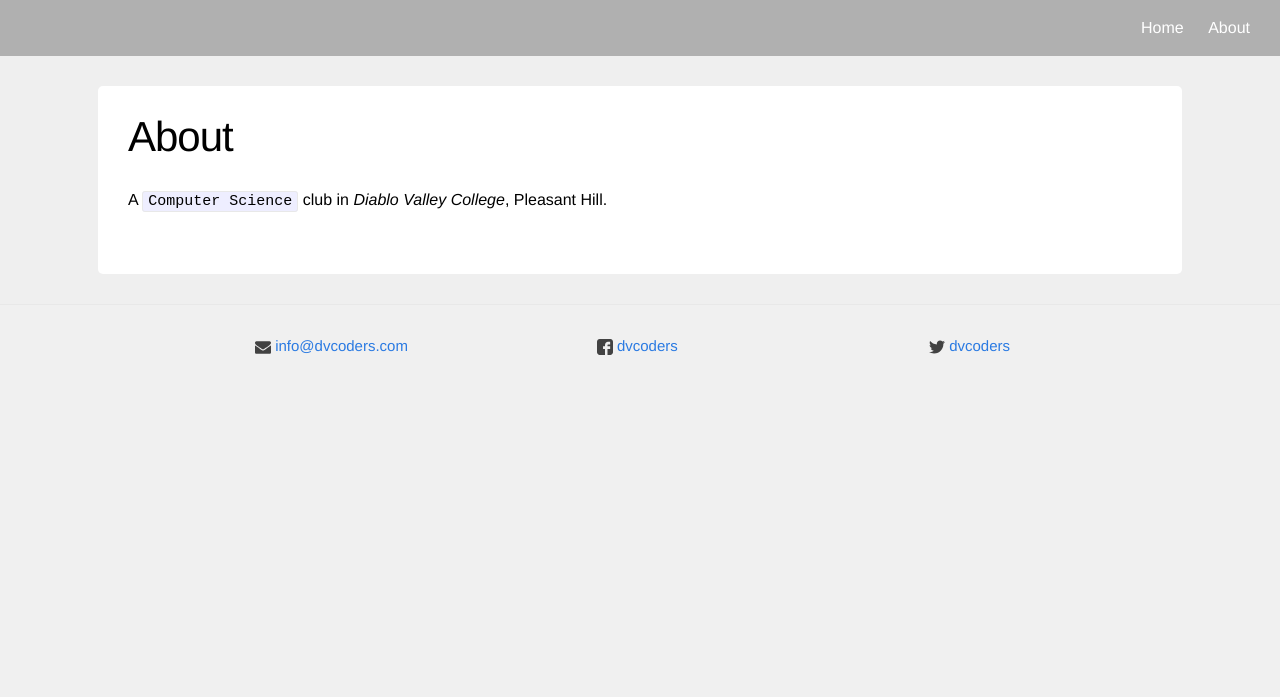
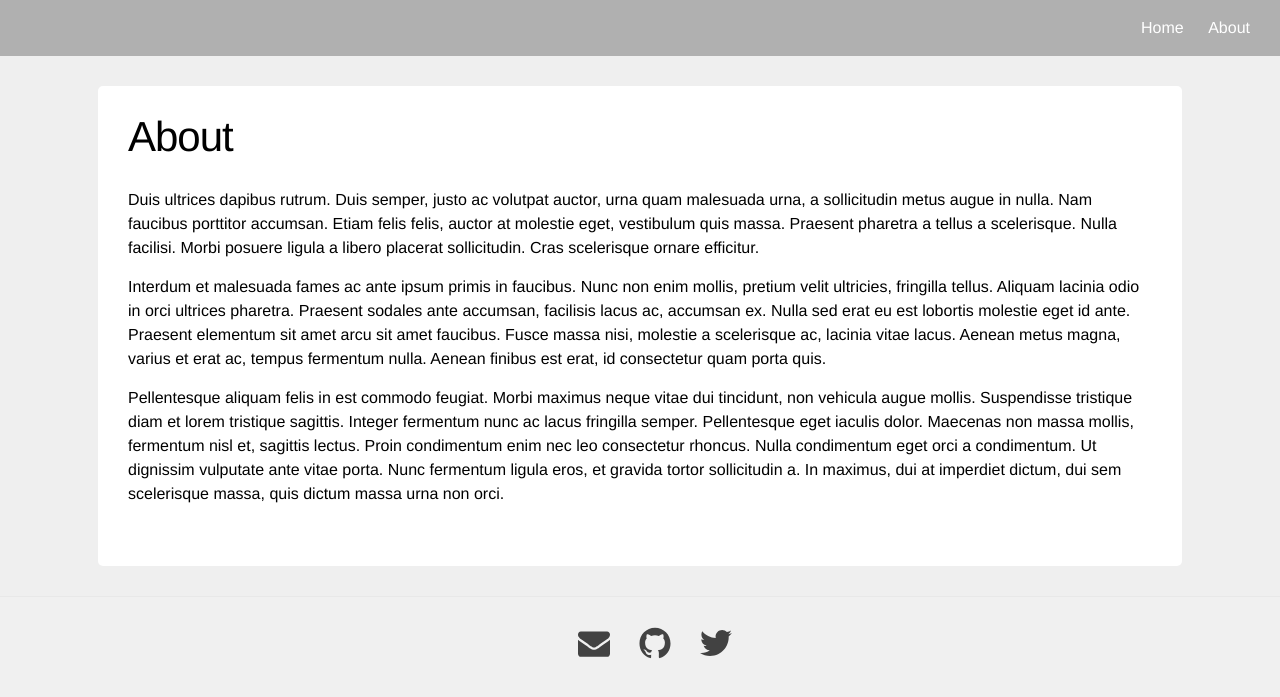
Before and after one commit to dvcoders/dvcoders.github.io, a Jekyll site: the page built from about.md, in a window 1280 px wide. Shown: the top 697 px of the page. Built offline with Jekyll 4.4.1, drawn with Linux system fonts in a browser that asks for light colours.

Commit message:
footer icon

```diff
--- a/_config.yml
+++ b/_config.yml
@@ -7,6 +7,7 @@ baseurl: "/dvcoders-web" # the subpath of your site, e.g. /blog/
 url: "http://jakeloo.me" # the base hostname & protocol for your site
 twitter_username: dvcoders
 github_username:  dvcoders
+facebook_username:
 
 # Build settings
 markdown: kramdown
--- a/_includes/footer.html
+++ b/_includes/footer.html
@@ -3,7 +3,8 @@
   <div class="footer-wrapper">
 
     <div class="footer-col-wrapper">
-      <div class="footer-col  footer-col-1">
+      <div class="footer-col">
+
         <ul class="social-media-list">
           <li>
             <a href="mailto:{{ site.email }}">
@@ -12,17 +13,29 @@
                 <path fill="#FFFFFF" d="M32 12.679v14.179q0 1.179-0.839 2.018t-2.018 0.839h-26.286q-1.179 0-2.018-0.839t-0.839-2.018v-14.179q0.786 0.875 1.804 1.554 6.464 4.393 8.875 6.161 1.018 0.75 1.652 1.17t1.688 0.857 1.964 0.438h0.036q0.911 0 1.964-0.438t1.688-0.857 1.652-1.17q3.036-2.196 8.893-6.161 1.018-0.696 1.786-1.554zM32 7.429q0 1.411-0.875 2.696t-2.179 2.196q-6.714 4.661-8.357 5.804-0.179 0.125-0.759 0.545t-0.964 0.679-0.929 0.58-1.027 0.482-0.893 0.161h-0.036q-0.411 0-0.893-0.161t-1.027-0.482-0.929-0.58-0.964-0.679-0.759-0.545q-1.625-1.143-4.679-3.259t-3.661-2.545q-1.107-0.75-2.089-2.063t-0.982-2.438q0-1.393 0.741-2.321t2.116-0.929h26.286q1.161 0 2.009 0.839t0.848 2.018z"/>
               </svg>
             </span>
+            </a>
+          </li>
 
-          <span class="username">{{ site.email }}</span>
-          </li>
-        </ul>
-      </div>
 
-      <div class="footer-col  footer-col-2">
-        <ul class="social-media-list">
+
           {% if site.github_username %}
           <li>
             <a href="https://github.com/{{ site.github_username }}">
+              <span class="footer-icon  icon--github">
+                <svg viewBox="0 0 16 16">
+                  <path fill="#828282" d="M7.999,0.431c-4.285,0-7.76,3.474-7.76,7.761 c0,3.428,2.223,6.337,5.307,7.363c0.388,0.071,0.53-0.168,0.53-0.374c0-0.184-0.007-0.672-0.01-1.32 c-2.159,0.469-2.614-1.04-2.614-1.04c-0.353-0.896-0.862-1.135-0.862-1.135c-0.705-0.481,0.053-0.472,0.053-0.472 c0.779,0.055,1.189,0.8,1.189,0.8c0.692,1.186,1.816,0.843,2.258,0.645c0.071-0.502,0.271-0.843,0.493-1.037 C4.86,11.425,3.049,10.76,3.049,7.786c0-0.847,0.302-1.54,0.799-2.082C3.768,5.507,3.501,4.718,3.924,3.65 c0,0,0.652-0.209,2.134,0.796C6.677,4.273,7.34,4.187,8,4.184c0.659,0.003,1.323,0.089,1.943,0.261 c1.482-1.004,2.132-0.796,2.132-0.796c0.423,1.068,0.157,1.857,0.077,2.054c0.497,0.542,0.798,1.235,0.798,2.082 c0,2.981-1.814,3.637-3.543,3.829c0.279,0.24,0.527,0.713,0.527,1.437c0,1.037-0.01,1.874-0.01,2.129 c0,0.208,0.14,0.449,0.534,0.373c3.081-1.028,5.302-3.935,5.302-7.362C15.76,3.906,12.285,0.431,7.999,0.431z"/>
+
+                </svg>
+              </span>
+            </a>
+          </li>
+          {% endif %}
+
+
+
+          {% if site.facebook_username %}
+          <li>
+            <a href="https://facebook.com/{{ site.facebook_username }}">
               <span class="footer-icon  icon--facebook">
                 <svg viewBox="0 0 90 90">
                   <path d="M90,15.001C90,7.119,82.884,0,75,0H15C7.116,0,0,7.119,0,15.001v59.998
@@ -30,16 +43,10 @@
     h15v15H59v34h16c7.884,0,15-7.119,15-15.001V15.001z"/>
                 </svg>
               </span>
-
-              <span class="username">{{ site.github_username }}</span>
             </a>
           </li>
           {% endif %}
-        </ul>
-      </div>
 
-      <div class ="footer-col footer-col-3">
-        <ul class="social-media-list">
           {% if site.twitter_username %}
             <li>
               <a href="https://twitter.com/{{ site.twitter_username }}">
@@ -49,12 +56,12 @@
                     c-0.632,0.375-1.332,0.647-2.076,0.793c-0.596-0.636-1.446-1.033-2.387-1.033c-1.806,0-3.27,1.464-3.27,3.27 c0,0.256,0.029,0.506,0.085,0.745C5.163,5.404,2.753,4.102,1.14,2.124C0.859,2.607,0.698,3.168,0.698,3.767 c0,1.134,0.577,2.135,1.455,2.722C1.616,6.472,1.112,6.325,0.671,6.08c0,0.014,0,0.027,0,0.041c0,1.584,1.127,2.906,2.623,3.206 C3.02,9.402,2.731,9.442,2.433,9.442c-0.211,0-0.416-0.021-0.615-0.059c0.416,1.299,1.624,2.245,3.055,2.271 c-1.119,0.877-2.529,1.4-4.061,1.4c-0.264,0-0.524-0.015-0.78-0.046c1.447,0.928,3.166,1.469,5.013,1.469 c6.015,0,9.304-4.983,9.304-9.304c0-0.142-0.003-0.283-0.009-0.423C14.976,4.29,15.531,3.714,15.969,3.058z"/>
                   </svg>
                 </span>
-
-                <span class="username">{{ site.twitter_username }}</span>
               </a>
             </li>
           {% endif %}
         </ul>
+
+
       </div>
     </div>
 
--- a/_sass/_base.scss
+++ b/_sass/_base.scss
@@ -217,8 +217,8 @@ pre {
 
     > svg {
         display: inline-block;
-        width: 16px;
-        height: 16px;
+        width: 32px;
+        height: 32px;
         vertical-align: middle;
 
         path {
--- a/_sass/_layout.scss
+++ b/_sass/_layout.scss
@@ -98,65 +98,27 @@
     margin-bottom: $spacing-unit / 2;
 }
 
-.contact-list,
 .social-media-list {
-    list-style: none;
-    margin-left: 0;
+    list-style-type: none;
+    > li {
+        display: inline-block;
+    }
+
+    > li:not(:first-child) {
+        margin-left: 25px;
+    }
+
 }
 
 .footer-col-wrapper {
     font-size: 15px;
     color: $grey-color;
-    margin-left: -$spacing-unit / 2;
     @extend %clearfix;
 }
 
 .footer-col {
-    float: left;
     margin-bottom: $spacing-unit / 2;
 }
-
-.footer-col-1 {
-    // width: -webkit-calc(35% - (#{$spacing-unit} / 2));
-    // width:         calc(35% - (#{$spacing-unit} / 2));
-    float: left;
-}
-
-.footer-col-2 {
-    // width: -webkit-calc(20% - (#{$spacing-unit} / 2));
-    // width:         calc(20% - (#{$spacing-unit} / 2));
-    margin-left: 25%;
-    margin-right: 25%;
-}
-
-.footer-col-3 {
-    // width: -webkit-calc(45% - (#{$spacing-unit} / 2));
-    // width:         calc(45% - (#{$spacing-unit} / 2));
-    float: right;
-}
-
-@include media-query($on-laptop) {
-    .footer-col-1,
-    .footer-col-2 {
-        width: -webkit-calc(50% - (#{$spacing-unit} / 2));
-        width:         calc(50% - (#{$spacing-unit} / 2));
-    }
-
-    .footer-col-3 {
-        width: -webkit-calc(100% - (#{$spacing-unit} / 2));
-        width:         calc(100% - (#{$spacing-unit} / 2));
-    }
-}
-
-@include media-query($on-palm) {
-    .footer-col {
-        float: none;
-        width: -webkit-calc(100% - (#{$spacing-unit} / 2));
-        width:         calc(100% - (#{$spacing-unit} / 2));
-    }
-}
-
-
 
 /**
  * Page content
@@ -297,17 +259,12 @@
 }
 
 .footer-wrapper {
-    max-width: -webkit-calc(#{$content-width} - (#{$spacing-unit} * 2));
-    max-width:         calc(#{$content-width} - (#{$spacing-unit} * 2));
-    margin-right: auto;
-    margin-left: auto;
     padding-right: $spacing-unit;
     padding-left: $spacing-unit;
+    text-align: center;
     @extend %clearfix;
 
     @include media-query($on-laptop) {
-        max-width: -webkit-calc(#{$content-width} - (#{$spacing-unit}));
-        max-width:         calc(#{$content-width} - (#{$spacing-unit}));
         padding-right: $spacing-unit / 2;
         padding-left: $spacing-unit / 2;
     }
--- a/about.md
+++ b/about.md
@@ -3,4 +3,8 @@ layout: page
 title: About
 permalink: /about/
 ---
-A `Computer Science` club in *Diablo Valley College*, Pleasant Hill.
+Duis ultrices dapibus rutrum. Duis semper, justo ac volutpat auctor, urna quam malesuada urna, a sollicitudin metus augue in nulla. Nam faucibus porttitor accumsan. Etiam felis felis, auctor at molestie eget, vestibulum quis massa. Praesent pharetra a tellus a scelerisque. Nulla facilisi. Morbi posuere ligula a libero placerat sollicitudin. Cras scelerisque ornare efficitur.
+
+Interdum et malesuada fames ac ante ipsum primis in faucibus. Nunc non enim mollis, pretium velit ultricies, fringilla tellus. Aliquam lacinia odio in orci ultrices pharetra. Praesent sodales ante accumsan, facilisis lacus ac, accumsan ex. Nulla sed erat eu est lobortis molestie eget id ante. Praesent elementum sit amet arcu sit amet faucibus. Fusce massa nisi, molestie a scelerisque ac, lacinia vitae lacus. Aenean metus magna, varius et erat ac, tempus fermentum nulla. Aenean finibus est erat, id consectetur quam porta quis.
+
+Pellentesque aliquam felis in est commodo feugiat. Morbi maximus neque vitae dui tincidunt, non vehicula augue mollis. Suspendisse tristique diam et lorem tristique sagittis. Integer fermentum nunc ac lacus fringilla semper. Pellentesque eget iaculis dolor. Maecenas non massa mollis, fermentum nisl et, sagittis lectus. Proin condimentum enim nec leo consectetur rhoncus. Nulla condimentum eget orci a condimentum. Ut dignissim vulputate ante vitae porta. Nunc fermentum ligula eros, et gravida tortor sollicitudin a. In maximus, dui at imperdiet dictum, dui sem scelerisque massa, quis dictum massa urna non orci.
```
Lines whose indentation alone changed are shown as unchanged.
